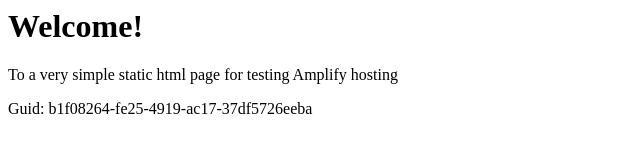
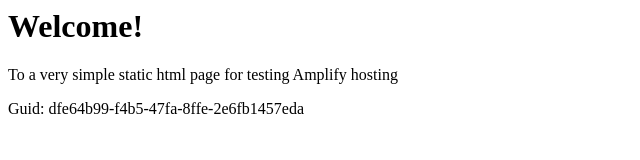
Before and after one commit to aws-aemilia-nrt/Github-PR-Commit-Integration-Test-DoNotTouch-GitHubWebhookPushCanaryTest-v1-preprod-ap-northeast-1, a website: page src/index.html in a window 1280 px wide. Shown: the full height of the page, 0-640 px from the left. Drawn offline with Linux system fonts and the light colour scheme.

Commit message:
commit from integ tests

```diff
--- a/src/index.html
+++ b/src/index.html
@@ -12,6 +12,6 @@
 <body>
     <h1>Welcome!</h1>
     <p>To a very simple static html page for testing Amplify hosting</p>
-    <p>Guid: b1f08264-fe25-4919-ac17-37df5726eeba</p></body>
+    <p>Guid: dfe64b99-f4b5-47fa-8ffe-2e6fb1457eda</p></body>
 
 </html>
```
